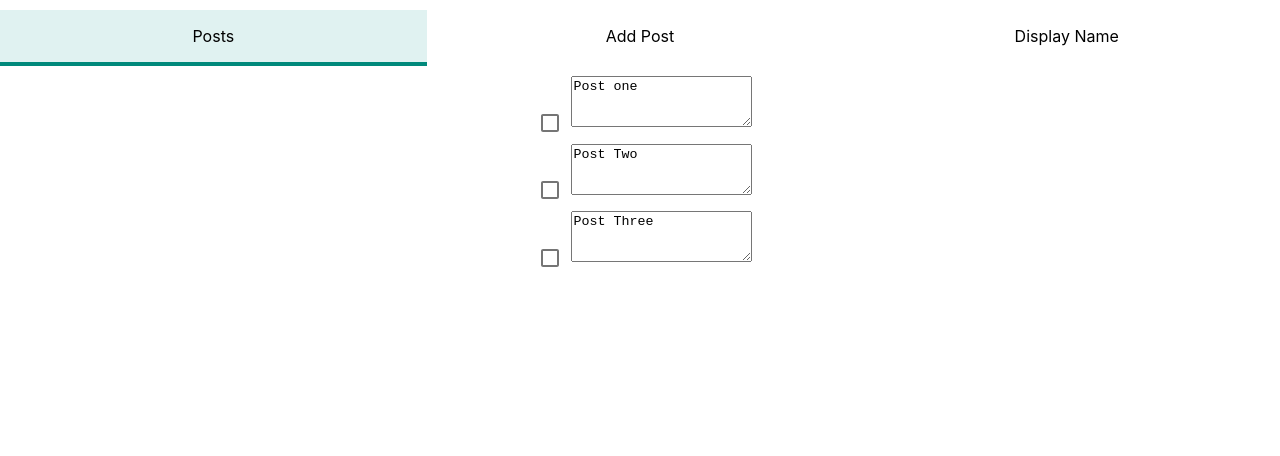
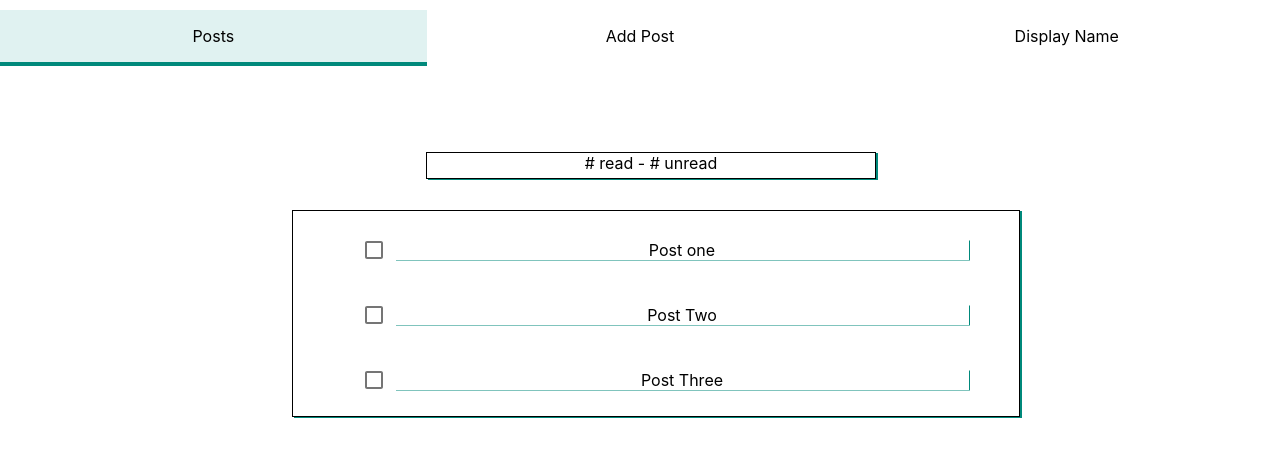
Before and after one commit to burhanassi/Project1-Posts-, a React (Create React App) app: page /posts in a window 1280 px wide. Shown: the top 456 px of the page. Built offline with nearby package versions, Linux system fonts and the light colour scheme.

Commit message:
routing with finish simple styling. [second step of routing]

```diff
--- a/src/components/Post/Post.js
+++ b/src/components/Post/Post.js
@@ -1,6 +1,6 @@
 import React, {Component} from 'react';
 import Checkbox from '@material-ui/core/Checkbox';
-import TextareaAutosize from '@material-ui/core/TextareaAutosize';
+import classes from './Post.module.css';
 
 class Post extends Component {
     state = {
@@ -14,13 +14,13 @@ class Post extends Component {
 
     render() {
         return (
-            <div>
+            <div className={classes.Post}>
                 <Checkbox
                     checked={this.state.checked}
                     onChange={this.handleChange}
                     inputProps={{ 'aria-label': 'primary checkbox' }}
                 />
-                <TextareaAutosize aria-label="minimum height" rowsMin={3} placeholder="Minimum 3 rows" defaultValue={this.props.children}/>
+                <p className={classes.P}>{this.props.children}</p>
             </div>
         );
     }
--- /dev/null
+++ b/src/components/Post/Post.module.css
@@ -0,0 +1,13 @@
+.Post {
+    width: 100%;
+    padding: 5px;
+    margin-top: 3px;
+    display: flex;
+    flex-flow: row;
+    justify-content: center;
+}
+
+.Post .P {
+    width: 80%;
+    box-shadow: #00897b 1px 0.5px;
+}
--- a/src/containers/AddPost/AddPost.js
+++ b/src/containers/AddPost/AddPost.js
@@ -2,13 +2,14 @@ import React, {Component} from 'react';
 import TextField from "@material-ui/core/TextField/TextField";
 import Button from "@material-ui/core/Button";
 import Navigations from "../../components/Navigations/Navigations";
+import classes from './AddPost.module.css';
 
 class AddPost extends Component {
     render() {
         return (
             <div>
                 <Navigations/>
-                <form>
+                <form className={classes.FormClass}>
                     <TextField id="standard-secondary" label="Title" color="secondary" />
                     <br/>
                     <TextField
@@ -20,7 +21,7 @@ class AddPost extends Component {
                         variant="outlined"
                     />
                     <br/>
-                    <Button variant="contained" color="secondary">
+                    <Button className={classes.Button} variant="contained" color="secondary">
                         Submit
                     </Button>
                 </form>
--- /dev/null
+++ b/src/containers/AddPost/AddPost.module.css
@@ -0,0 +1,16 @@
+.FormClass {
+    margin: 90px 10% 0;
+    padding: 5px;
+    flex-flow: column;
+    display: flex;
+    width: 80%;
+    height: 40%;
+    box-shadow: #00557b 2px 1px;
+    border-radius: 6px;
+    border: black solid 1px;
+    text-align: center;
+}
+
+.Button {
+    width: 35%;
+}
--- a/src/containers/Auth/Auth.js
+++ b/src/containers/Auth/Auth.js
@@ -2,6 +2,7 @@ import React, {Component} from "react";
 import Button from '@material-ui/core/Button';
 import TextField from '@material-ui/core/TextField';
 import Navigations from "../../components/Navigations/Navigations";
+import classes from './Auth.module.css';
 
 // const useStyles = makeStyles((theme) => ({
 //     root: {
@@ -17,8 +18,10 @@ class Auth extends Component{
         return (
             <div>
                 <Navigations/>
-                <h3>Login</h3>
-                <form>
+                <div className={classes.FormCardClass}>
+
+                    <h3 className={classes.H}>Login</h3>
+                    <form className={classes.FormClass}>
                         <TextField id="outlined-basic" label="E-mail Address" variant="outlined" />
                         <br/>
                         <TextField id="outlined-basic" label="Password" variant="outlined" />
@@ -26,6 +29,7 @@ class Auth extends Component{
                         <Button variant="contained" color={"secondary"}>LogIn</Button>
                     </form>
                 </div>
+                </div>
         );
     }
 }
--- /dev/null
+++ b/src/containers/Auth/Auth.module.css
@@ -0,0 +1,22 @@
+.FormCardClass {
+    padding: 5px;
+    border: black solid 1px;
+    width: 50%;
+    height: 50%;
+    border-radius: 5px;
+    margin: 90px 25% 0;
+    box-shadow: #00897b 2px 1px;
+}
+
+.FormClass {
+    margin: 40px 10% 0;
+    padding: 3px;
+    flex-flow: column;
+    display: flex;
+    width: 80%;
+    height: 40%;
+}
+
+.FormCardClass .H {
+    border-bottom: black solid 1px;
+}
--- a/src/containers/Posts/Posts.js
+++ b/src/containers/Posts/Posts.js
@@ -1,15 +1,21 @@
 import React, {Component} from 'react';
 import Post from "../../components/Post/Post";
 import Navigations from "../../components/Navigations/Navigations";
+import classes from './Posts.module.css'
 
 class Posts extends Component {
     render() {
         return (
             <div>
                 <Navigations/>
-                <Post>Post one</Post>
-                <Post>Post Two</Post>
-                <Post>Post Three</Post>
+                <div className={classes.MainDiv}>
+                    <p className={classes.P}># read - # unread</p>
+                    <div className={classes.Posts}>
+                        <Post>Post one</Post>
+                        <Post>Post Two</Post>
+                        <Post>Post Three</Post>
+                    </div>
+                </div>
             </div>
         );
     }
--- /dev/null
+++ b/src/containers/Posts/Posts.module.css
@@ -0,0 +1,29 @@
+.MainDiv {
+    width: 70%;
+    padding: 10px;
+    margin-top: 50px;
+    display: flex;
+    flex-flow: column;
+    justify-content: center;
+    margin-left: 15%;
+}
+
+.MainDiv .P {
+    width: 50%;
+    height: 25px;
+    box-shadow: #00897b 2px 1px;
+    border: black solid 1px;
+    position: center;
+    margin-left: 25%;
+}
+
+.MainDiv .Posts {
+    width: 80%;
+    display: flex;
+    flex-flow: column;
+    border: black solid 1px;
+    box-shadow: #00897b 2px 1px;
+    margin-left: 10%;
+    margin-top: 15px;
+    padding: 5px;
+}
```
Lines whose indentation alone changed are shown as unchanged.
